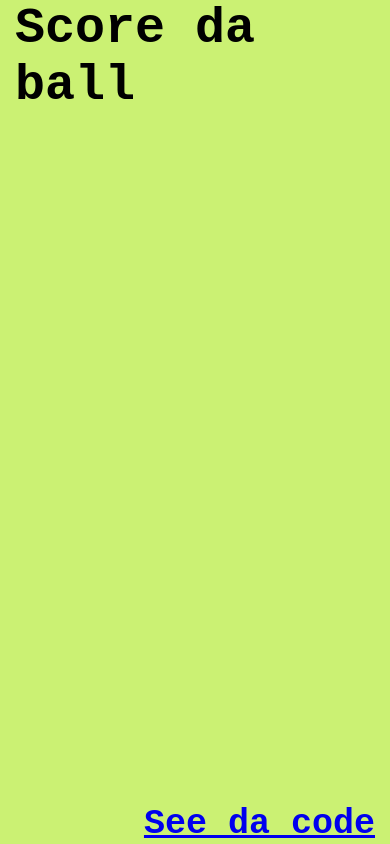
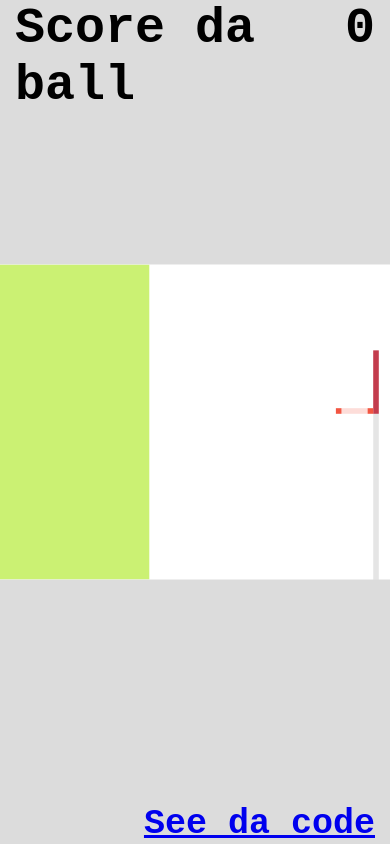
Before and after one commit to alexcrist/bump, a website: page frontend/index.html in a window 390 px wide. Drawn offline with nearby package versions, Linux system fonts and the light colour scheme; no server answers.

Commit message:
Add mobile support

```diff
--- a/frontend/constants.js
+++ b/frontend/constants.js
@@ -36,3 +36,8 @@ const RIM_BACK_X = getCssNumber(RIM_BACK, 'left');
 const RIM_BACK_Y = getCssNumber(RIM_BACK, 'top');
 const RIM_BACK_WIDTH = getCssNumber(RIM_BACK, 'width');
 const RIM_BACK_HEIGHT = getCssNumber(RIM_BACK, 'height');
+
+const GAME_WIDTH = BACKBOARD_X + BACKBOARD_WIDTH + 30;
+const CONTAINER = $('#container');
+const CONTAINER_WIDTH = getCssNumber(CONTAINER, 'width');
+const SCALE = CONTAINER_WIDTH / GAME_WIDTH;
--- a/frontend/index.html
+++ b/frontend/index.html
@@ -10,9 +10,6 @@
 <body>
 
   <div id="container">
-
-    <div id="title">Score da ball</div>
-    <div id="score">0</div>
     <div id="shooting-area"></div>
     <div id="back-board"></div>
     <div id="rim-front"></div>
@@ -22,6 +19,8 @@
     <div id="hover-ball" class="ball" style="opacity: 0;"></div>
   </div>
 
+  <div id="title">Score da ball</div>
+  <div id="score">0</div>
   <a href="https://github.com/alexcrist/score-da-ball">
     <div id="code">See da code</div>
   </a>
--- a/frontend/main.js
+++ b/frontend/main.js
@@ -3,6 +3,16 @@
 const container = $('#container');
 const score = $('#score');
 const hoverBall = $('#hover-ball');
+
+// Scale to screen size ========================================================
+
+console.log(SCALE);
+if (SCALE < 1) {
+  container.css({
+    transform: `scale(${SCALE})`,
+    width: 100 / SCALE + 'vw'
+  });
+}
 
 // Game state ==================================================================
 
--- a/frontend/styles.css
+++ b/frontend/styles.css
@@ -1,14 +1,19 @@
 body {
   margin: 0;
   padding: 0;
+  background-color: gainsboro;
   overflow: hidden;
 }
 
 #container {
+  background-color: white;
   width: 100vw;
   height: 100vh;
   position: relative;
+  top: 0;
+  left: 0;
   overflow: hidden;
+  transform-origin: center left;
 }
 
 #shooting-area {
@@ -22,27 +27,27 @@ body {
 
 .ball {
   position: absolute;
-  width: 20px;
-  height: 20px;
-  border-radius: 10px;
-  margin-left: -10px;
-  margin-top: -10px;
+  width: 40px;
+  height: 40px;
+  border-radius: 20px;
+  margin-left: -20px;
+  margin-top: -20px;
 }
 
 #back-board {
   position: absolute;
   width: 15px;
   background-color: #C33C4D;
-  height: 100px;
+  height: 170px;
   left: 1000px;
-  top: 300px;
+  top: 230px;
 }
 
 #rim-front {
   position: absolute;
   width: 15px;
   height: 15px;
-  left: 930px;
+  left: 900px;
   top: 385px;
   background-color: #F25541;
 }
@@ -58,10 +63,10 @@ body {
 
 #rim-middle {
   position: absolute;
-  width: 40px;
+  width: 70px;
   opacity: 0.2;
   height: 15px;
-  left: 945px;
+  left: 915px;
   top: 385px;
   background-color: #F25541;
 }
@@ -77,7 +82,8 @@ body {
 }
 
 #score {
-  position: absolute;
+  position: fixed;
+  top: 0;
   right: 15px;
   font-family: 'Courier New', Courier, monospace;
   font-weight: bold;
@@ -86,7 +92,8 @@ body {
 }
 
 #title {
-  position: absolute;
+  position: fixed;
+  top: 0;
   left: 15px;
   font-family: 'Courier New', Courier, monospace;
   font-weight: bold;
```
